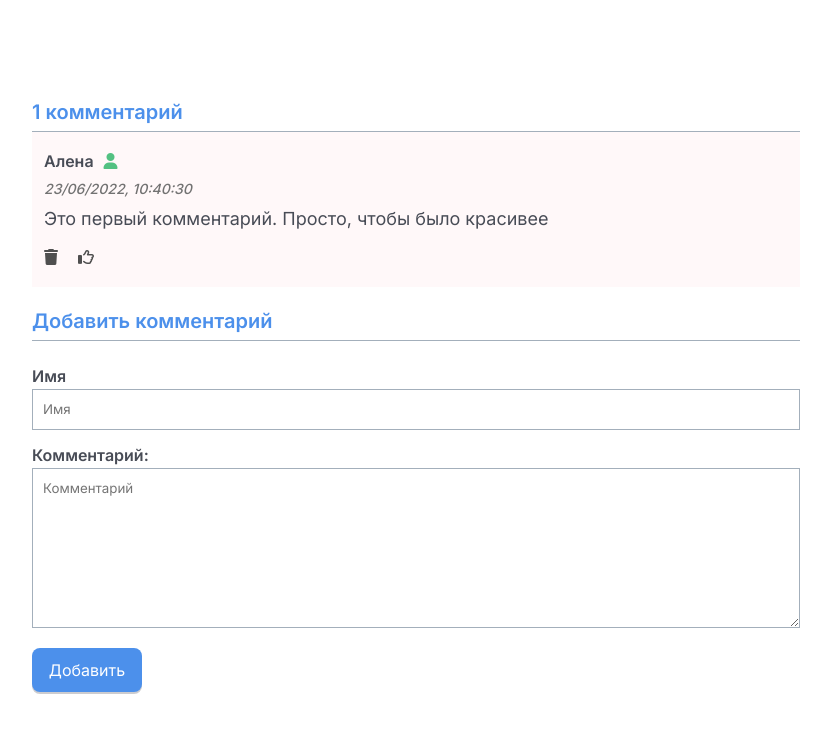
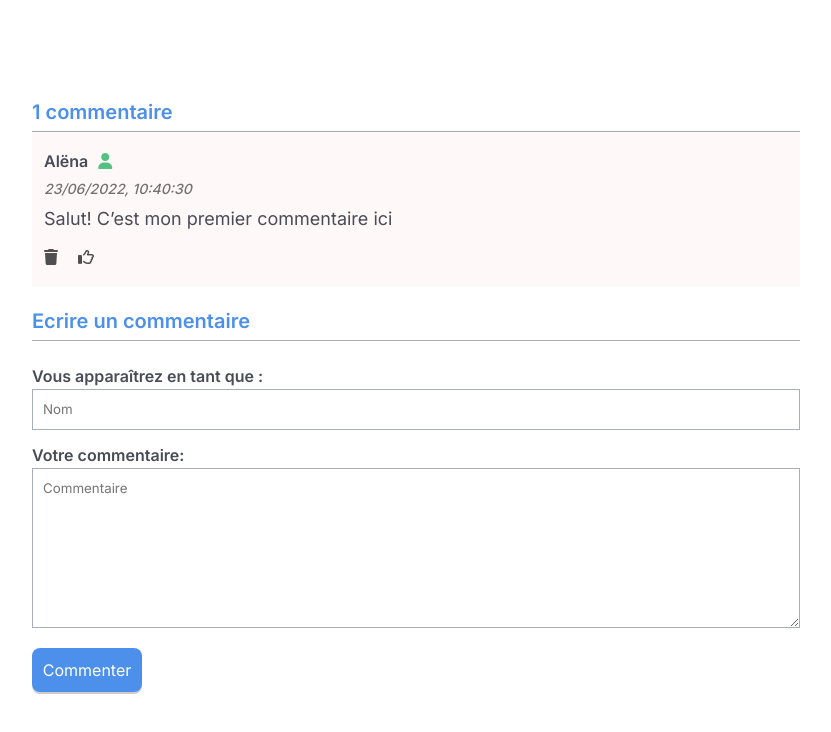
Before and after one commit to AlenaGM/Chat-React, a React (Create React App) app: page / in a window 1280 px wide. Shown: the top 732 px of the page, without its empty margins (224-1055 px from the left). Built offline with nearby package versions, Linux system fonts and the light colour scheme.

Commit message:
added french transl

```diff
--- a/src/components/App/App.js
+++ b/src/components/App/App.js
@@ -1,44 +1,27 @@
-import { Component } from 'react';
+import { Component } from "react";
 
-import CommentsList from '../commentsList/CommentsList';
-import CommentAddForm from '../commentAddForm/CommentAddForm';
+import CommentsList from "../commentsList/CommentsList";
+import CommentAddForm from "../commentAddForm/CommentAddForm";
 import comments from "../../resources/data/comments.json";
 
-import './App.scss';
+import "./App.scss";
 
 class App extends Component {
-
-  constructor(props){
+  constructor(props) {
     super(props);
     this.state = {
       comments,
-    }
+    };
     this.maxId = 2;
   }
 
   deleteItem = (id) => {
-    this.setState(({comments}) => {
+    this.setState(({ comments }) => {
       return {
-        comments: comments.filter(item => item.id !== id)
-      }
-    })
-  }
-
-// вариант с реверсом
-//  addItem = (author, comment) => {
-//    const newItem = {
-//      author,
-//      comment,
-//      like: false,
-//      id: this.maxId++
-//    }
-//    this.setState(({comments}) => {
-//      const newArr = [...comments, newItem];
-//      return {
-//        comments: newArr
-//      }
-//    });
-//  }
+        comments: comments.filter((item) => item.id !== id),
+      };
+    });
+  };
 
   addItem = (author, date, comment) => {
     const newItem = {
@@ -46,57 +29,57 @@ class App extends Component {
       date,
       comment,
       like: false,
-      id: this.maxId++
-    }
-    this.setState(({comments}) => {
+      id: this.maxId++,
+    };
+    this.setState(({ comments }) => {
       const newArr = [...comments];
       newArr.unshift(newItem);
 
       return {
-        comments: newArr
-      }
+        comments: newArr,
+      };
     });
-  }
+  };
 
   onToggleProp = (id, prop) => {
-    this.setState(({comments}) => ({
-        comments: comments.map(item => {
-            if (item.id === id) {
-                return {...item, [prop]: !item[prop]}
-            }
-            return item;
-        })
-    }))
-  }
+    this.setState(({ comments }) => ({
+      comments: comments.map((item) => {
+        if (item.id === id) {
+          return { ...item, [prop]: !item[prop] };
+        }
+        return item;
+      }),
+    }));
+  };
 
   declOfNum = (n, text_arr) => {
-    n = Math.abs(n) % 100
-    var n1 = n % 10
+    n = Math.abs(n) % 100;
+    var n1 = n % 10;
     if (n > 10 && n < 20) {
-        return text_arr[2]
-    }
-    if (n1 > 1 && n1 < 5) {
-        return text_arr[1]
+      return text_arr[1];
     }
     if (n1 === 1) {
-        return text_arr[0]
+      return text_arr[0];
     }
-    return text_arr[2]
-  }
+    return text_arr[1];
+  };
 
-  render(){
-    const {comments} = this.state;
+  render() {
+    const { comments } = this.state;
 
     return (
       <div className="app">
-        <h1 className="app__title">{comments.length} {this.declOfNum(comments.length, ['комментарий', 'комментария', 'комментариев'])}</h1>
+        <h1 className="app__title">
+          {comments.length}{" "}
+          {this.declOfNum(comments.length, ["commentaire", "commentaires"])}
+        </h1>
         <CommentsList
           comments={comments}
           onDelete={this.deleteItem}
-          onToggleProp={this.onToggleProp}/>
-        <h2 className="app__title">Добавить комментарий</h2>
-        <CommentAddForm
-          onAdd={this.addItem}/>
+          onToggleProp={this.onToggleProp}
+        />
+        <h2 className="app__title">Ecrire un commentaire</h2>
+        <CommentAddForm onAdd={this.addItem} />
       </div>
     );
   }
--- a/src/components/commentAddForm/CommentAddForm.js
+++ b/src/components/commentAddForm/CommentAddForm.js
@@ -1,30 +1,29 @@
-import { Component } from 'react';
-import './commentAddForm.scss';
+import { Component } from "react";
+import "./commentAddForm.scss";
 
 class CommentAddForm extends Component {
-
   constructor(props) {
     super(props);
     this.state = {
-            author: '',
-            date: '',
-            comment: ''
-        }
+      author: "",
+      date: "",
+      comment: "",
+    };
   }
 
   onValueChange = (e) => {
     e.stopPropagation();
     this.setState({
       ...this.state,
-            [e.target.dataset.name]: e.target.value
+      [e.target.dataset.name]: e.target.value,
     });
     this.getDate();
   };
 
-
   getDate = () => {
     let date = new Date().toLocaleString();
-        this.setState({date});
+    console.log(date);
+    this.setState({ date });
   };
 
   onSubmit = (e) => {
@@ -34,39 +33,43 @@ class CommentAddForm extends Component {
     this.props.onAdd(this.state.author, this.state.date, this.state.comment);
 
     this.setState({
-            author: '',
-            comment: ''
-        })
-    }
+      author: "",
+      comment: "",
+    });
+  };
 
-    render () {
-        const {author, comment} = this.state;
+  render() {
+    const { author, comment } = this.state;
 
-        return(
-            <form className="form" onSubmit = {this.onSubmit}>
-                <label
-                    htmlFor="author"
-                    className="form__label"> Имя
+    return (
+      <form className="form" onSubmit={this.onSubmit}>
+        <label htmlFor="author" className="form__label">
+          {" "}
+          Vous apparaîtrez en tant que :
         </label>
         <input
           type="text"
           className="form__input"
-                    placeholder="Имя"
+          placeholder="Nom"
           data-name="author"
           value={author}
-                    onChange={this.onValueChange}/>
+          onChange={this.onValueChange}
+        />
 
-                <div className="form__label"> Комментарий:</div>
+        <div className="form__label"> Votre commentaire:</div>
         <textarea
           className="form__input"
-                    placeholder="Комментарий"
+          placeholder="Commentaire"
           data-name="comment"
           value={comment}
-                    onChange={this.onValueChange}/>
+          onChange={this.onValueChange}
+        />
 
-                <button type="submit" className="form__button">Добавить</button>
+        <button type="submit" className="form__button">
+          Commenter
+        </button>
       </form>
-        )
+    );
   }
 }
 
--- a/src/resources/data/comments.json
+++ b/src/resources/data/comments.json
@@ -1,7 +1,8 @@
-
-[{
+[
+  {
     "id": 1,
-    "author": "Алена",
+    "author": "Alёna",
     "date": "23/06/2022, 10:40:30",
-    "comment": "Это первый комментарий. Просто, чтобы было красивее"
-}]
+    "comment": "Salut! C’est mon premier commentaire ici"
+  }
+]
```
Also changed, not shown: src/components/commentItem/CommentItem.js (+18 -13 lines). Lines whose indentation alone changed are shown as unchanged.
